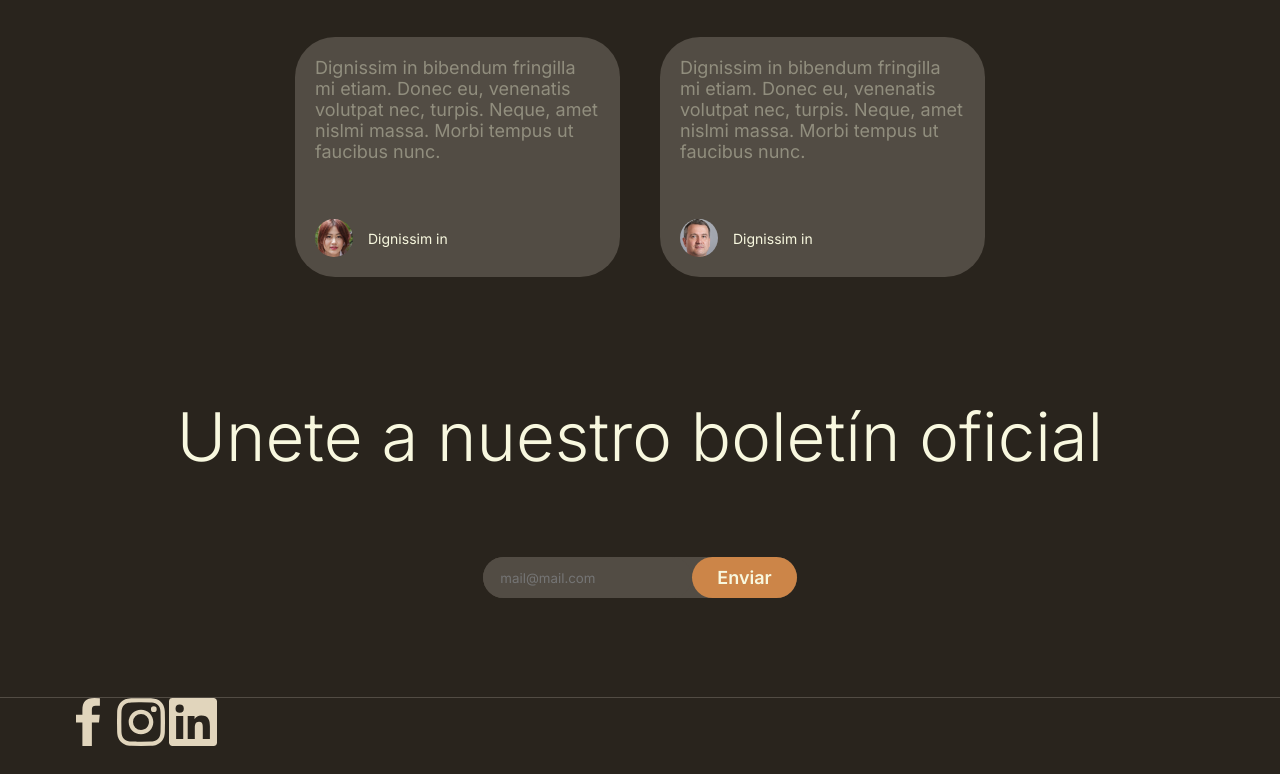
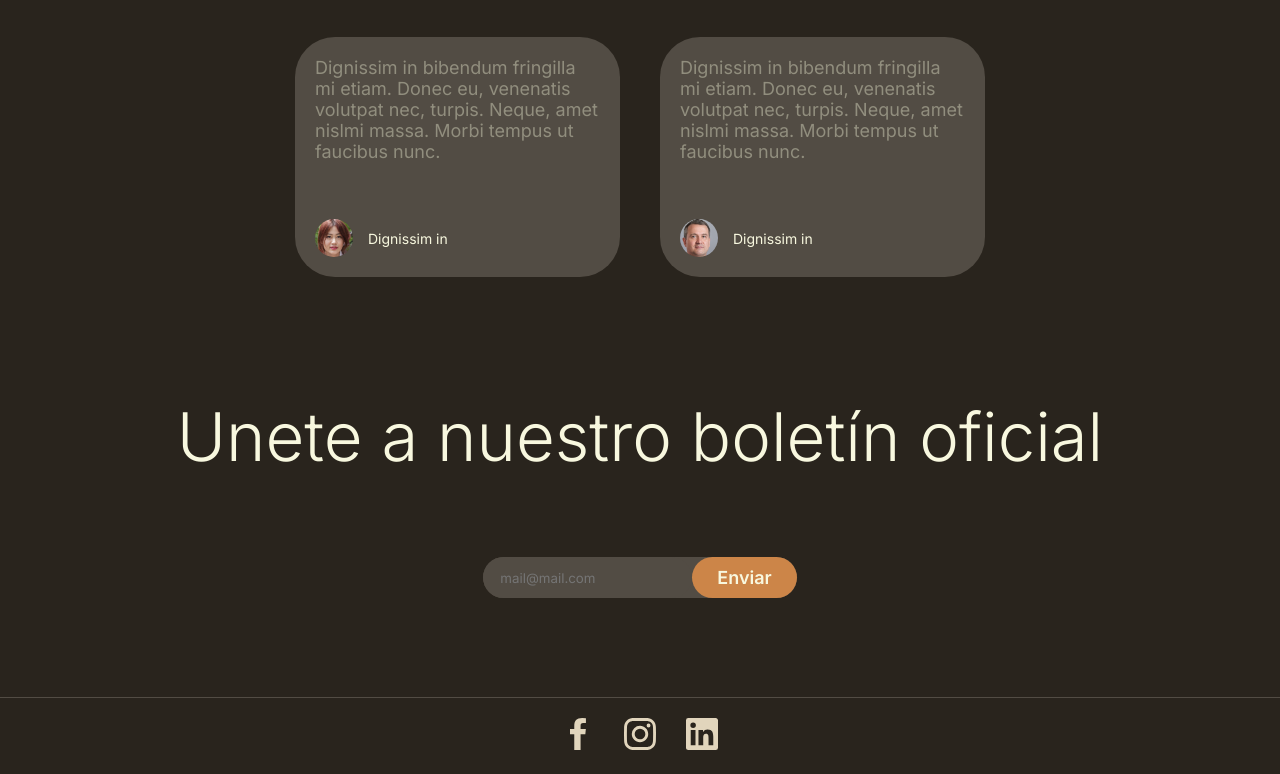
Before and after one commit to pdi-ds/coderhouse_patas-creativas-sass, a website: page index.html in a window 1280 px wide. Shown: the part 2399-3173 px from the top of the page. Before the commit the page ends 3149 px from the top, so only its background shows below. Drawn offline with nearby package versions, Linux system fonts and the light colour scheme; files that its build step writes are made by us from their sources.

Commit message:
imports añadidos

```diff
--- a/scss/elements/main.scss
+++ b/scss/elements/main.scss
@@ -3,3 +3,4 @@
 @import "_cta-1";
 @import "_cta-2";
 @import "_newsletter";
+@import "_footer";
```
